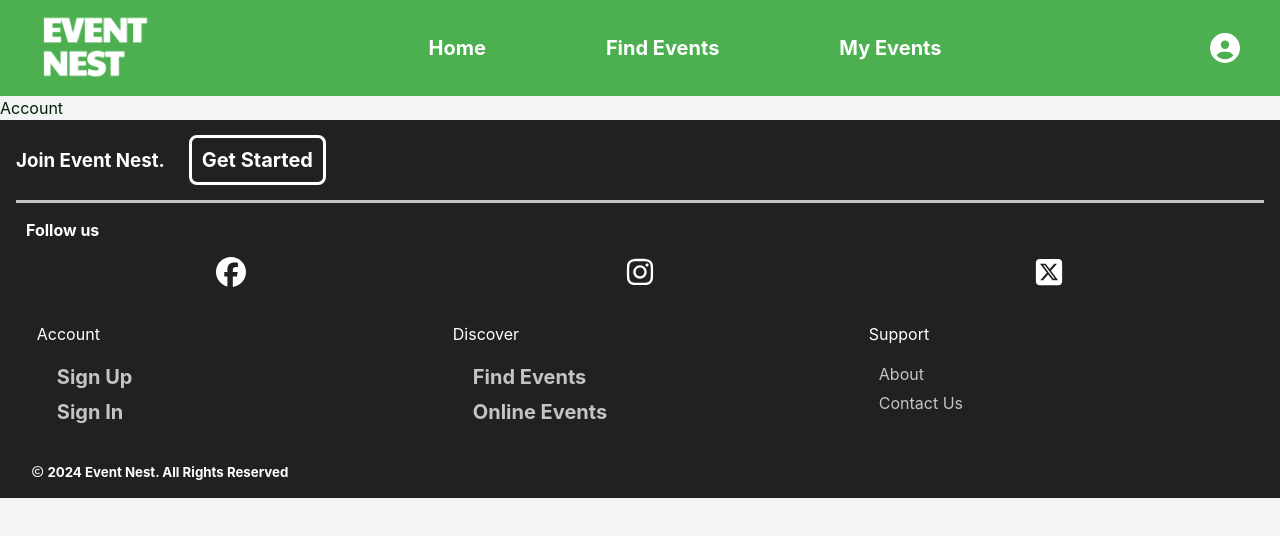
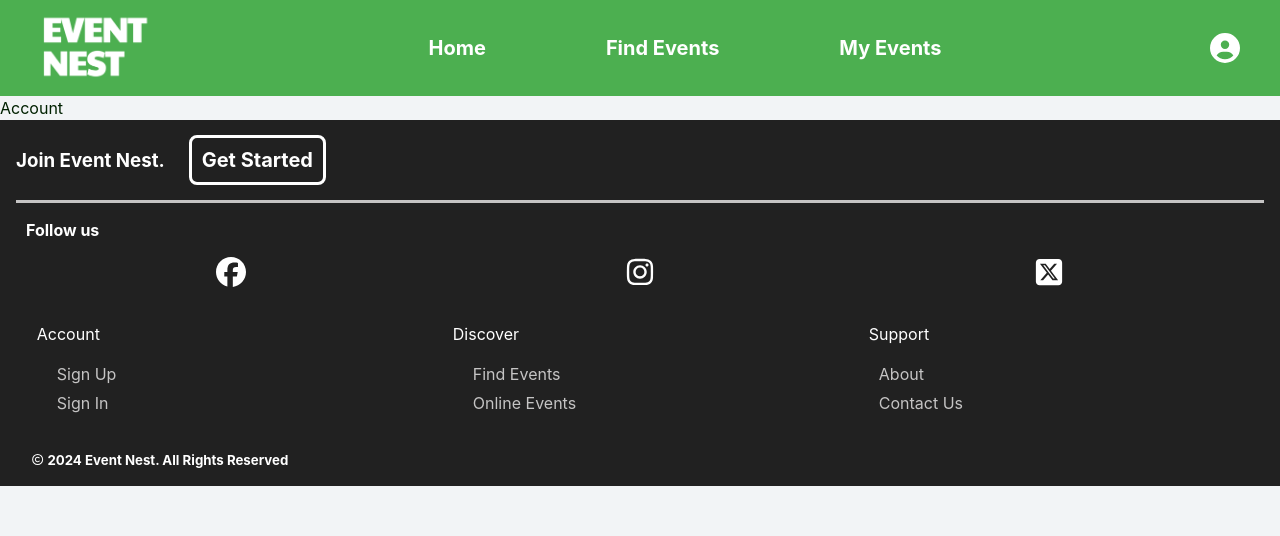
Before and after one commit to Billy-Dentith/events-platform, a React (Vite) app in the folder Frontend/: page /account in a window 1280 px wide. Shown: the top 536 px of the page. Built offline with nearby package versions, Linux system fonts and the light colour scheme.

Commit message:
Fixes styling error in footer

```diff
--- a/Frontend/src/components/Footer.css
+++ b/Frontend/src/components/Footer.css
@@ -45,6 +45,11 @@
   flex-direction: row;
   justify-content: space-around;
 }
+.footer-link {
+  font-size: 16px;
+  font-weight: normal;
+  color: #C5C4C4;
+}
 .footer-nav {
   width: 30%;
   margin: 10px;
--- a/Frontend/src/components/Footer.jsx
+++ b/Frontend/src/components/Footer.jsx
@@ -20,15 +20,15 @@ const Footer = () => {
                 <nav className='footer-nav'>
                     Account
                     <ul>
-                        <li><Link className='link' to="/profile" >Sign Up</Link></li>
-                        <li><Link className='link' to="/profile" >Sign In</Link></li>
+                        <li><Link className='footer-link' to="/account" >Sign Up</Link></li>
+                        <li><Link className='footer-link' to="/account" >Sign In</Link></li>
                     </ul>
                 </nav>
                 <nav className='footer-nav'>
                     Discover
                     <ul>
-                        <li><Link className='link' to="/events" >Find Events</Link></li>
-                        <li><Link className='link' to="/events" >Online Events</Link></li>
+                        <li><Link className='footer-link' to="/events" >Find Events</Link></li>
+                        <li><Link className='footer-link' to="/events" >Online Events</Link></li>
                     </ul>
                 </nav>
                 <nav className='footer-nav'>
```
